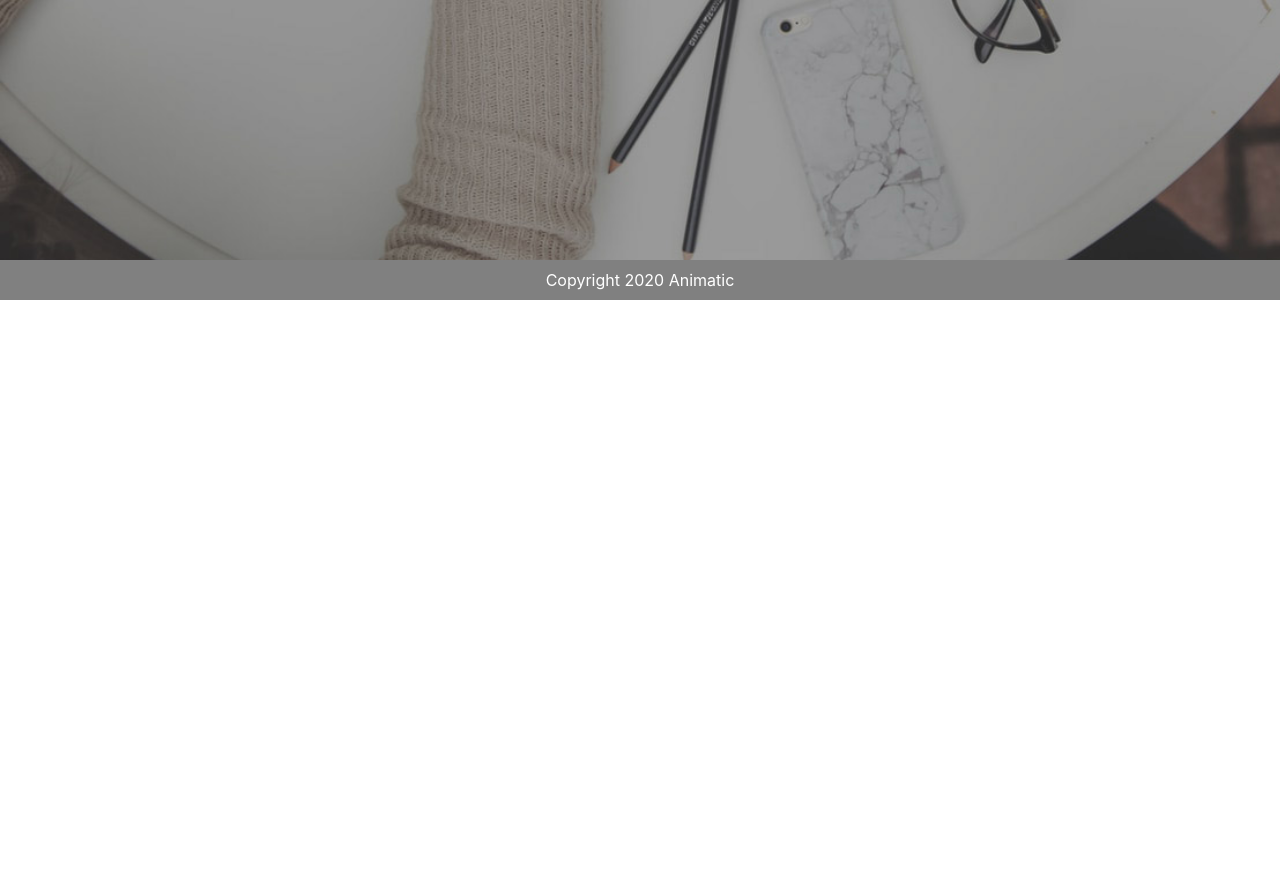
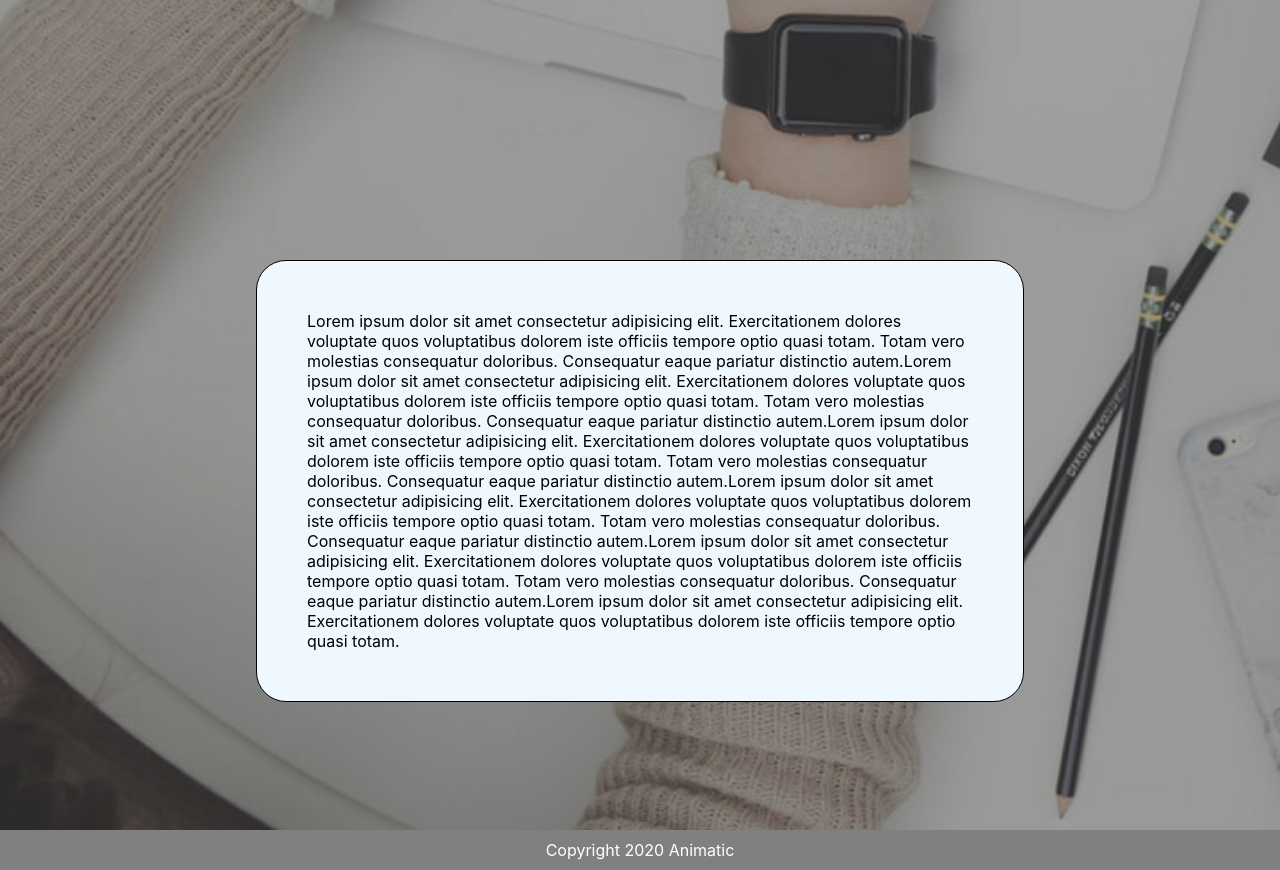
Before and after one commit to AnimaticSB/animaticsb.github.io, a plain HTML site: page index.html in a window 1280 px wide. Shown: the part 740-1610 px from the top of the page. Before the commit the page ends 1040 px from the top, so only its background shows below. Drawn offline with Linux system fonts and the light colour scheme.

Commit message:
Update index.html

```diff
--- a/index.html
+++ b/index.html
@@ -74,7 +74,13 @@
                  color: white;
                  text-align: center;
              }
-
+            p{
+                background-color: aliceblue;
+                margin: 0 20% 10% 20%;
+                padding: 50px;
+                border-radius: 30px;
+                border: solid black 1px;
+            }
 		</style>
 	</head>
 	<body>
@@ -93,6 +99,8 @@
         </div>
        <h1 > Le web comme vous ne l'avez jamais vu !</h1>
         </div>
+        <p>Lorem ipsum dolor sit amet consectetur adipisicing elit. Exercitationem dolores voluptate quos voluptatibus dolorem iste officiis tempore optio quasi totam. Totam vero molestias consequatur doloribus. Consequatur eaque pariatur distinctio autem.Lorem ipsum dolor sit amet consectetur adipisicing elit. Exercitationem dolores voluptate quos voluptatibus dolorem iste officiis tempore optio quasi totam. Totam vero molestias consequatur doloribus. Consequatur eaque pariatur distinctio autem.Lorem ipsum dolor sit amet consectetur adipisicing elit. Exercitationem dolores voluptate quos voluptatibus dolorem iste officiis tempore optio quasi totam. Totam vero molestias consequatur doloribus. Consequatur eaque pariatur distinctio autem.Lorem ipsum dolor sit amet consectetur adipisicing elit. Exercitationem dolores voluptate quos voluptatibus dolorem iste officiis tempore optio quasi totam. Totam vero molestias consequatur doloribus. Consequatur eaque pariatur distinctio autem.Lorem ipsum dolor sit amet consectetur adipisicing elit. Exercitationem dolores voluptate quos voluptatibus dolorem iste officiis tempore optio quasi totam. Totam vero molestias consequatur doloribus. Consequatur eaque pariatur distinctio autem.Lorem ipsum dolor sit amet consectetur adipisicing elit. Exercitationem dolores voluptate quos voluptatibus dolorem iste officiis tempore optio quasi totam. </p>
+
         <div class="footer">
             Copyright 2020 Animatic
         </div>
```
